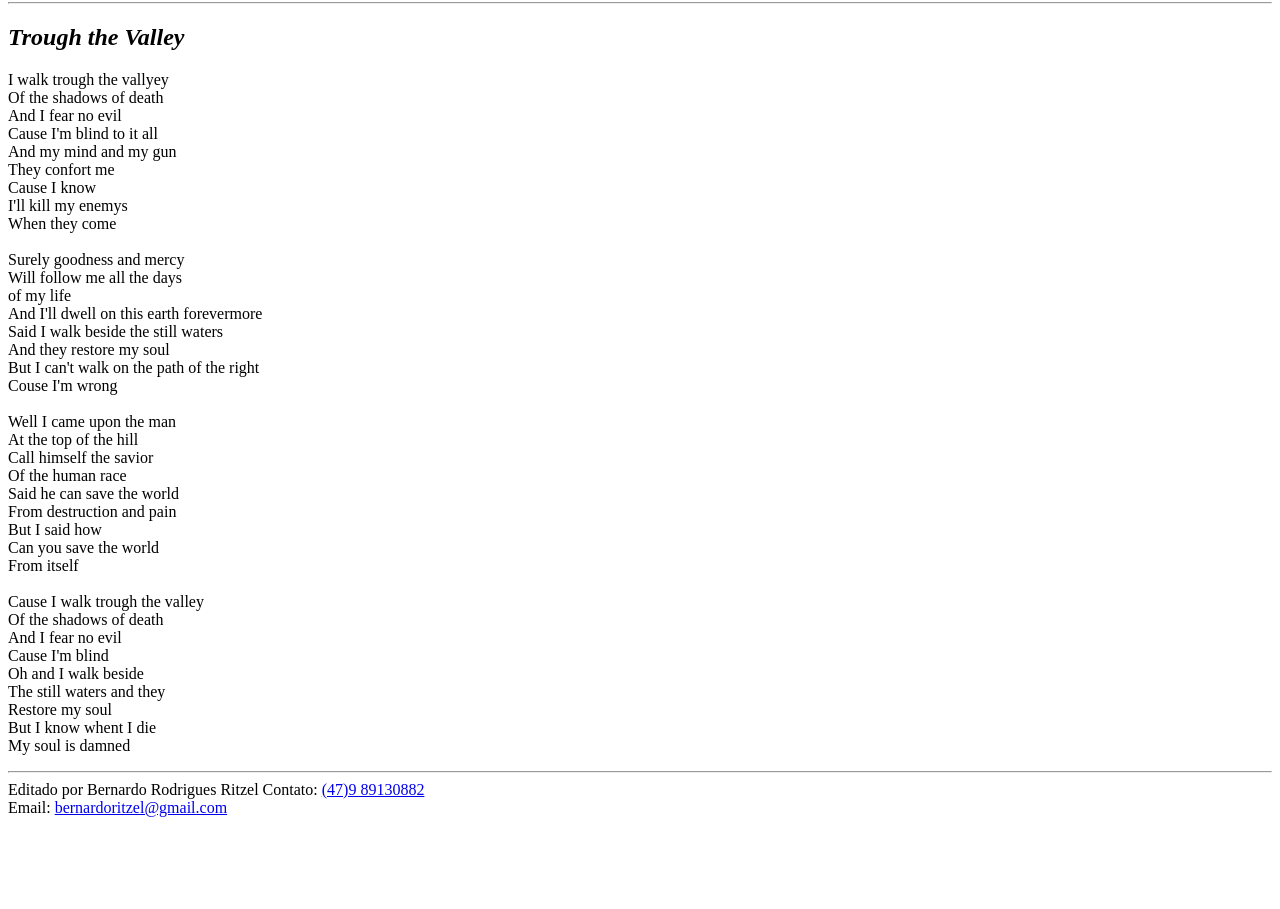
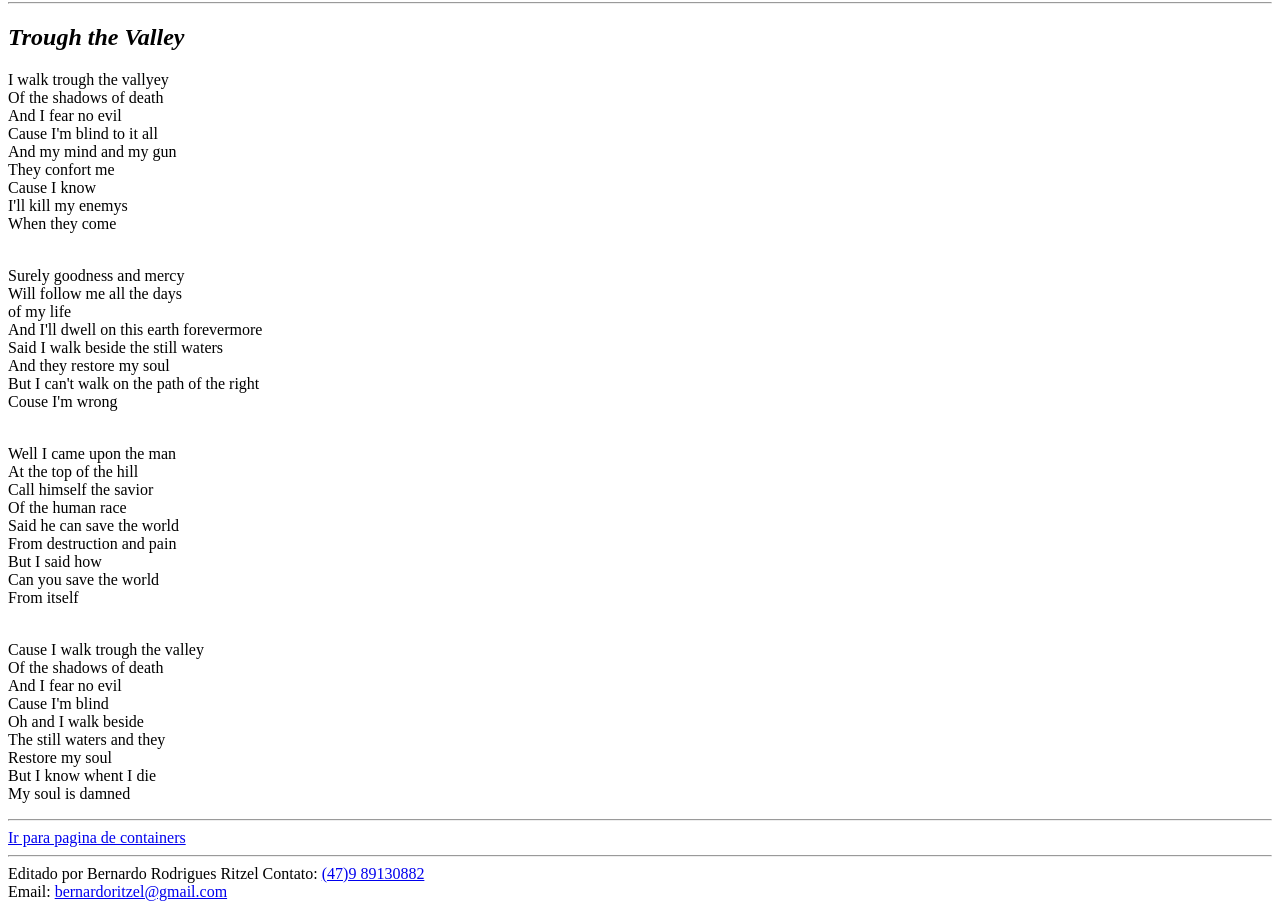
Before and after one commit to bernardow/Frontend-Study, a plain HTML site: page index.html in a window 1280 px wide. Shown: the part 78-987 px from the top of the page. Before the commit the page ends 903 px from the top, so only its background shows below. Drawn offline with Linux system fonts and the light colour scheme.

Commit message:
Ajusta da pagina

```diff
--- a/index.html
+++ b/index.html
@@ -7,10 +7,14 @@
     <title>Lyrics.mus</title>
 </head>
 <body>
+    <header>
         <h1>Letras</h1>
+    </header>
     <hr>
+    <main>
+        <section>
             <h2><i>Trough the Valley</i></h2>
-
+            <article>
                 <p>
                     I walk trough the vallyey <br>
                     Of the shadows of death <br>
@@ -21,6 +25,8 @@
                     Cause I know <br>
                     I'll kill my enemys <br>
                     When they come <br>
+                </p>
+                <p>
                     <br>
                     Surely goodness and mercy <br>
                     Will follow me all the days <br>
@@ -30,7 +36,8 @@
                     And they restore my soul <br>
                     But I can't walk on the path of the right <br>
                     Couse I'm wrong <br>
-        <br>
+                </p>
+                <p>                    <br>
                     Well I came upon the man <br>
                     At the top of the hill <br>
                     Call himself the savior <br>
@@ -40,6 +47,8 @@
                     But I said how <br>
                     Can you save the world <br>
                     From itself <br>
+                </p>
+                <p>
                     <br>
                     Cause I walk trough the valley <br>
                     Of the shadows of death <br>
@@ -51,9 +60,17 @@
                     But I know whent I die <br>
                     My soul is damned
                 </p>
+            </article>
+        </section>
+
+    </main>
+    <hr>
+    <footer>
+        <a href="./containers.html">Ir para pagina de containers</a>
         <hr>
         Editado por Bernardo Rodrigues Ritzel
         Contato: <a href="tel:47989130882">(47)9 89130882</a> <br>
         Email: <a href="mailto:bernardoritzel@gmail.com">bernardoritzel@gmail.com</a>
+    </footer>
 </body>
 </html>
```
Also changed, not shown: containers.html (added, +12 -0 lines). Lines whose indentation alone changed are shown as unchanged.
